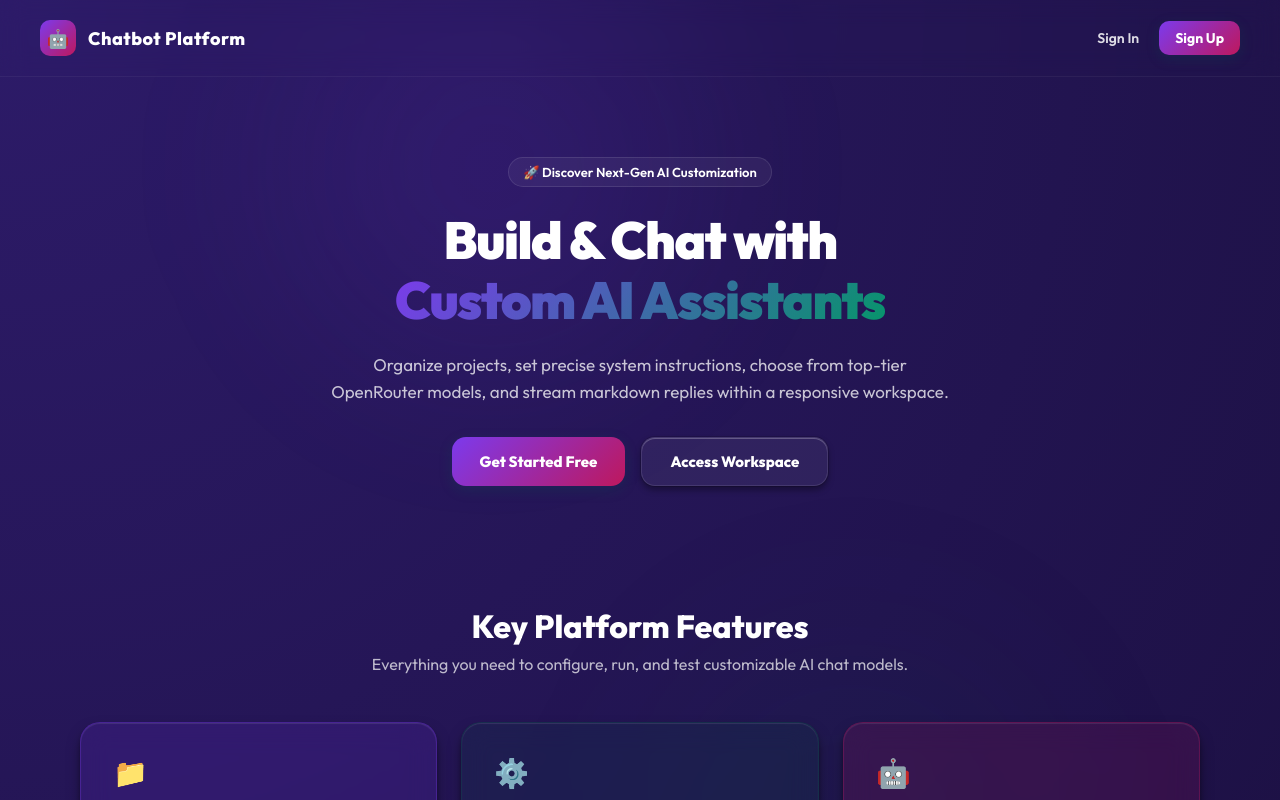
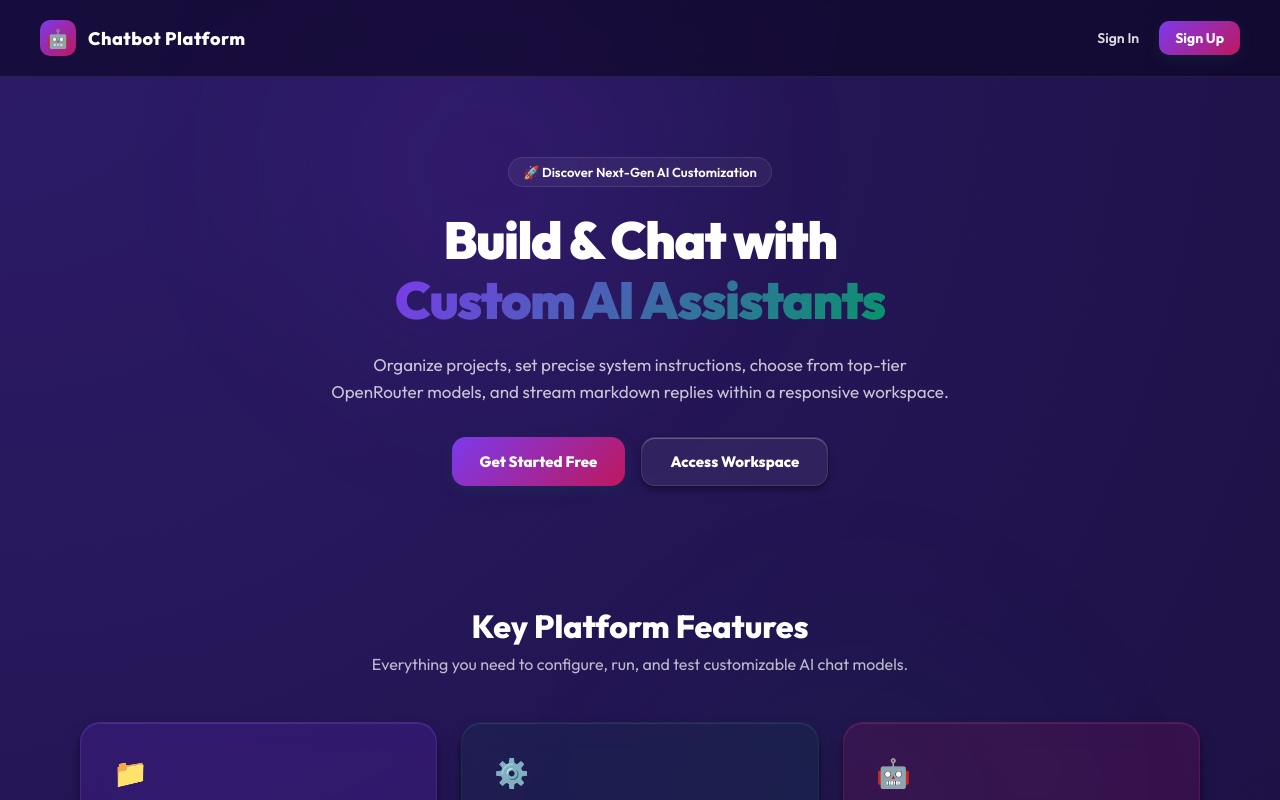
Before and after one commit to bhuvangujjarbhuvan-ctrl/chatbot-platform, a React (Vite) app in the folder frontend/: page / in a window 1280 px wide. Shown: the top 800 px of the page. Built offline with nearby package versions, Linux system fonts and the light colour scheme; no server answers.

Commit message:
Add dark translucent background style to landing page header

```diff
--- a/frontend/src/pages/Landing.jsx
+++ b/frontend/src/pages/Landing.jsx
@@ -141,7 +141,8 @@ const styles = {
     justifyContent: "space-between",
     alignItems: "center",
     padding: "20px 40px",
-    borderBottom: "1px solid rgba(255, 255, 255, 0.05)",
+    background: "rgba(13, 7, 37, 0.65)",
+    borderBottom: "1px solid rgba(255, 255, 255, 0.08)",
     backdropFilter: "blur(12px)",
     zIndex: 10,
   },
```
